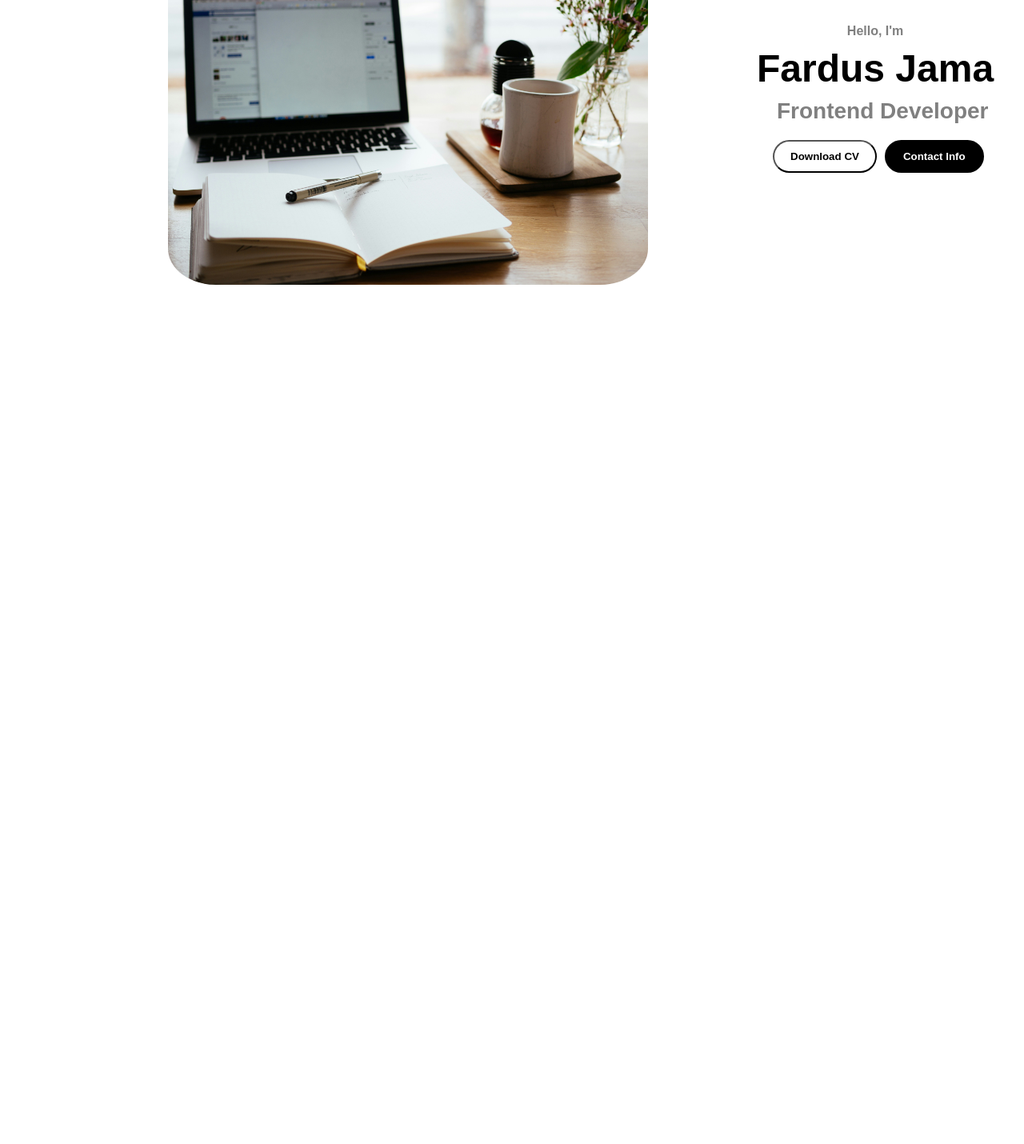
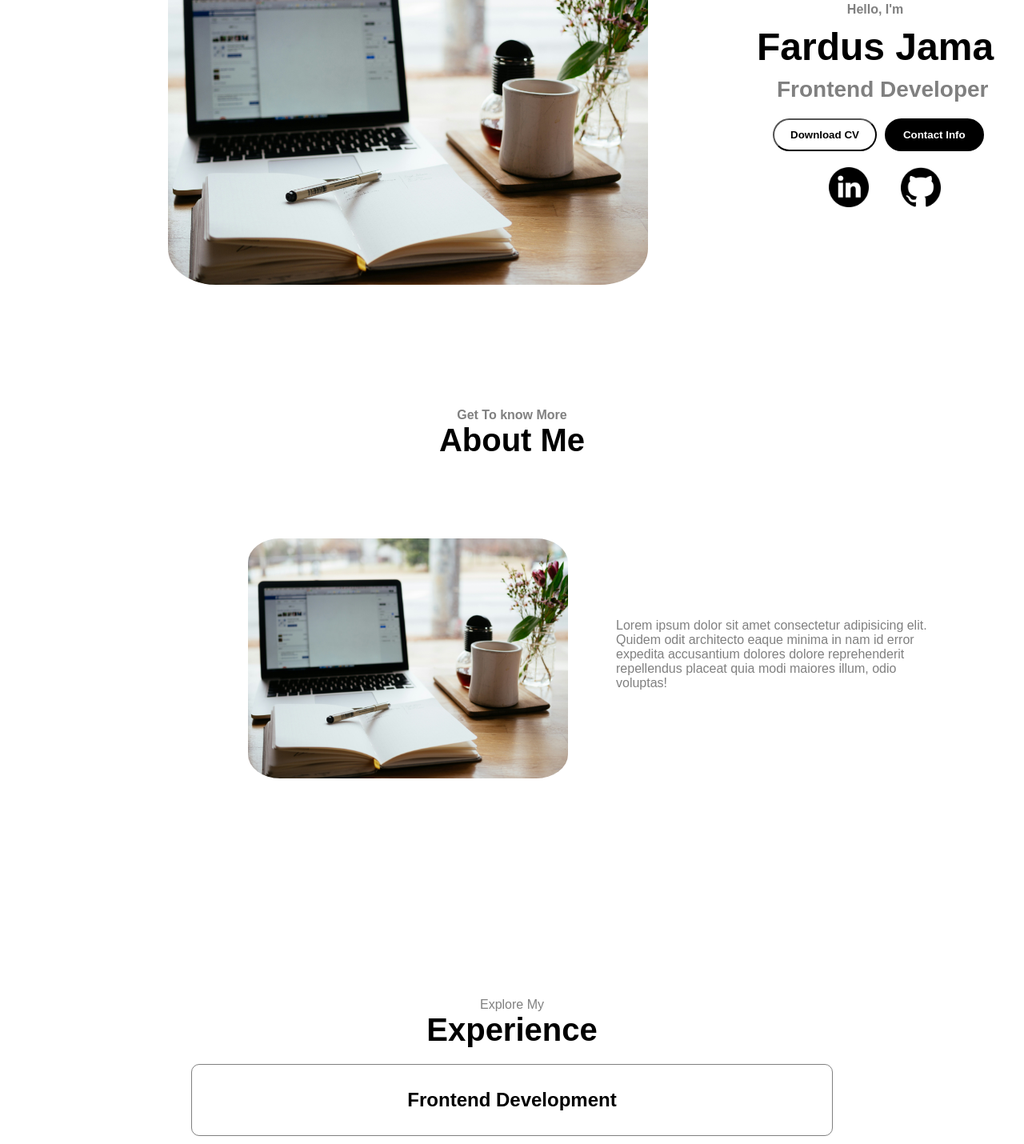
Before and after one commit to Fardus242/My-Portfolio-Site, a plain HTML site: page index.html in a window 1280 px wide. Shown: the part 240-1670 px from the top of the page at 80% size. Before the commit the page ends 800 px from the top, so only its background shows below. Drawn offline with Linux system fonts and the light colour scheme.

Commit message:
added section 2 and parts of section 3

```diff
--- a/index.css
+++ b/index.css
@@ -59,6 +59,8 @@ a:hover{
     text-decoration: underline;
     text-decoration-color: grey;
     text-underline-offset: 1rem;
+    color: grey;
+
 }
 
 .logo{
@@ -123,6 +125,94 @@ margin-left: 10px;
     cursor: pointer;
     font-weight: 600;
 }
+
+.socials{
+    display: flex;
+   justify-content: end;
+
+
+
+}
+.socials, .linkedin, .github{
+    margin-right: 40px;
+    width:80px ;
+
+}
+
+
+.linkedin, .github{
+   width: 50px;
+gap: 5px;
+}
+
+/*about section*/
+
+.sectionTwo{
+padding: 150px 0px;
+}
+
+.more, .aboutMe{
+    display: flex;
+    justify-content: center;
+    align-items: center;
+}
+
+.aboutMe{
+    font-size: 2.5rem;
+}
+.aboutSection{
+    display: flex;
+    justify-content: center;
+    gap: 10px;
+    padding: 100px 0px;
+}
+
+.aboutP{
+    width: 400px;
+    padding: 100px 0px;
+    margin-left: 250px;
+
+}
+
+.more{
+    font-size: 1rem;
+    text-align: center;
+    font-weight: 600;
+}
+
+.aboutImage{
+    width: 400px;
+    max-width: 100%;
+    max-height: 100%;
+    border-radius: 10%;
+   /* margin-left: -600px;*/
+}
+
+/*section 3*/
+.sectionTwo{
+    padding-bottom: 150px 0px;
+    }
+.header{
+    display: flex;
+    flex-direction: column;
+    align-items: center;
+    padding: 20px;
+}
+
+.exp{
+    font-size: 2.5rem;
+}
+
+.container{
+    border: solid grey 1px;
+    border-radius: 10px;
+    padding: 30px 50px;
+    width: 700px;
+    display: flex;
+   justify-self: center;
+   justify-content: center;
+
+}
 /*
 .heroSection{
     display: flex;
--- a/index.html
+++ b/index.html
@@ -32,13 +32,51 @@
        <button class="cv">Download CV</button>
        <button class="contact">Contact Info</button>
     </div>
+  <div class="socials">
+    <div class="linkedin">
+        <img src="img/linkedin.png" alt="Link to my linkedin">
+    </div>
+    <div class="github">
+        <img src="img/github.png" alt="link to my github">
+    </div>
+</div>
+
     </div>
 
 
     </div>
-</section>
-   <!-- <section>About</section>-->
+</section >
+<!--about section-->
+   <section class="sectionTwo">
 
+    <p class="more">Get To know More</p>
+    <h1 class="aboutMe">About Me</h1>
+
+    <div class="aboutSection">
+        <div class="aboutImage">
+        <img src="img/nick-morrison-FHnnjk1Yj7Y-unsplash.jpg"  alt="">
+    </div>
+    <p class="aboutP">Lorem ipsum dolor sit amet consectetur adipisicing elit.
+        Quidem odit architecto eaque minima in nam id error expedita accusantium dolores dolore reprehenderit repellendus placeat quia
+         modi maiores illum, odio voluptas!</p>
+    </div>
+
+
+
+   </section>
+
+   <!--Section 3-->
+   <section class="section3">
+    <div class="header">
+
+        <p class="explore">Explore My</p>
+        <h1 class="exp">Experience</h1>
+    </div>
+    <div class="container">
+        <h1>Frontend Development</h1>
+
+    </div>
+   </section>
 
 </body>
 </html>
```
